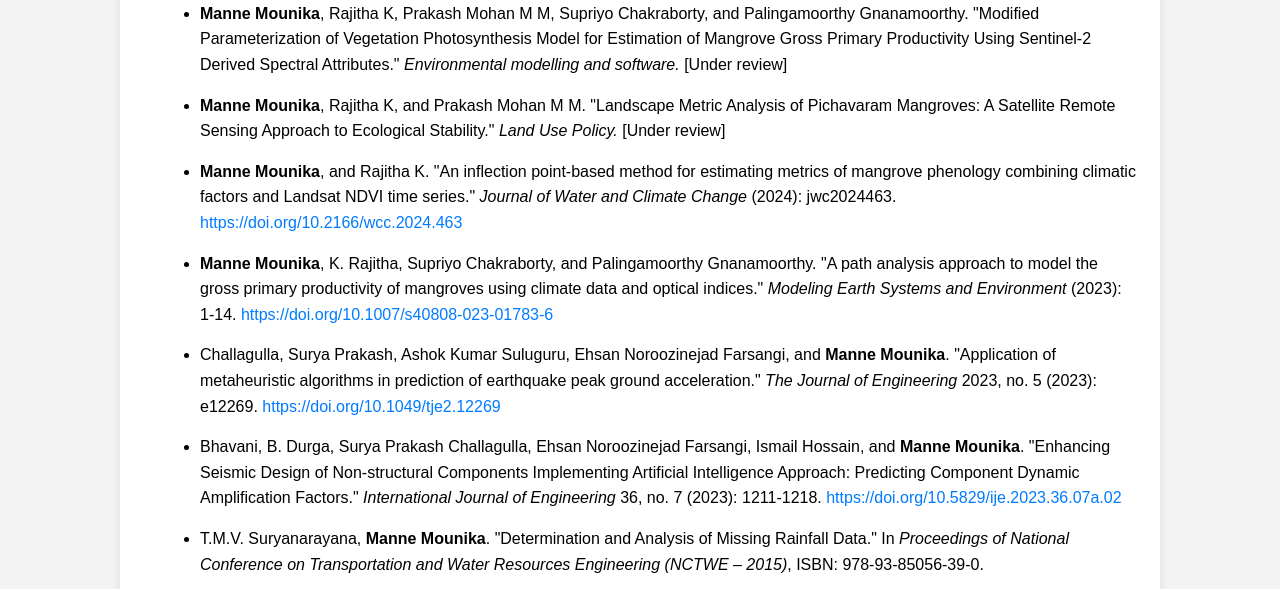
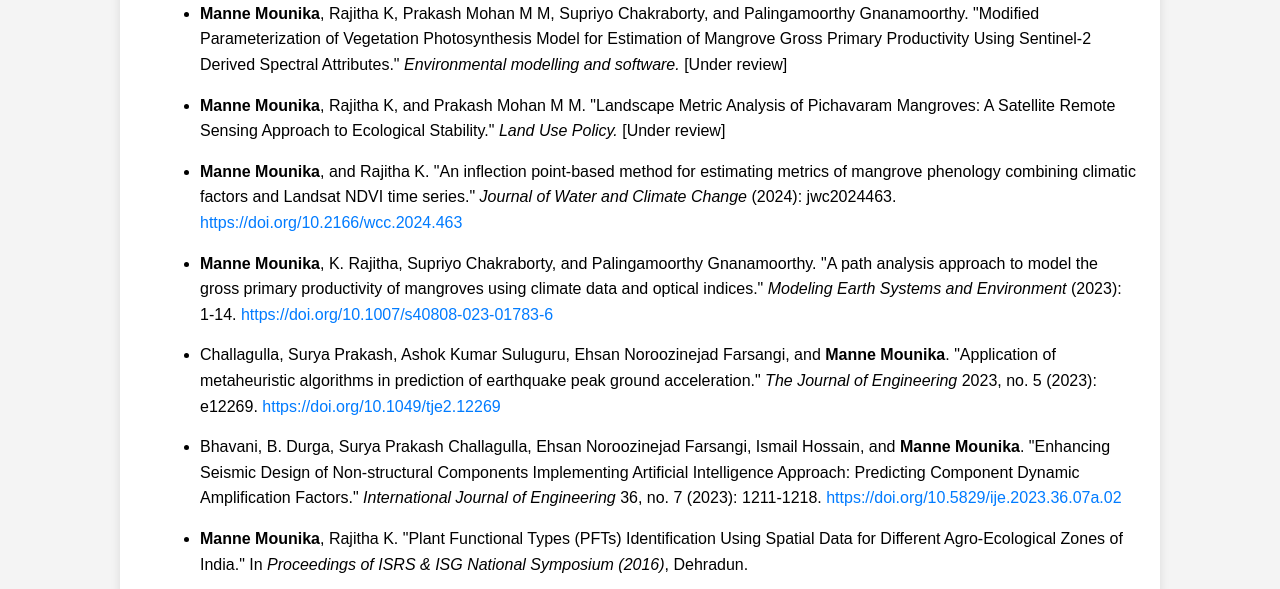
Before and after one commit to mounika-manne/Mounika-Portfolio, a plain HTML site: page publications.html in a window 1280 px wide. Shown: the part 353-942 px from the top of the page. Drawn offline with Linux system fonts and the light colour scheme.

Commit message:
Update publications.html

```diff
--- a/publications.html
+++ b/publications.html
@@ -116,6 +116,12 @@
                     <a href="https://doi.org/10.5829/ije.2023.36.07a.02" target="_blank">https://doi.org/10.5829/ije.2023.36.07a.02</a>
                 </li>
                 <li>
+                   <strong>Manne Mounika</strong>, Rajitha K.
+                   "Plant Functional Types (PFTs) Identification Using Spatial Data for Different Agro-Ecological Zones of India."
+                   In <i>Proceedings of ISRS & ISG National Symposium (2016)</i>, Dehradun.
+                </li>
+
+                <li>
                     T.M.V. Suryanarayana, <strong>Manne Mounika</strong>.
                     "Determination and Analysis of Missing Rainfall Data."
                     In <i>Proceedings of National Conference on Transportation and Water Resources Engineering (NCTWE – 2015)</i>,
```
